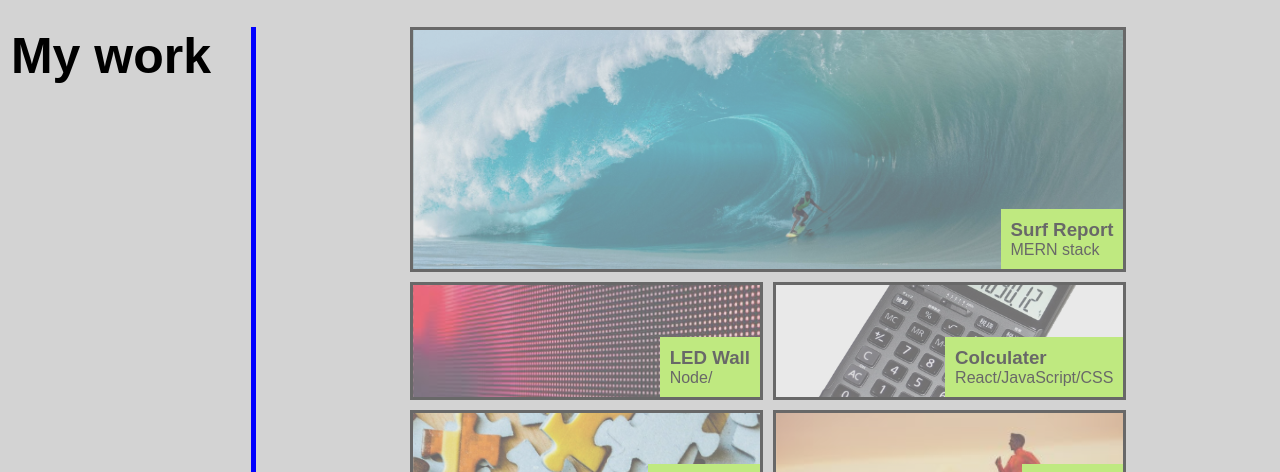
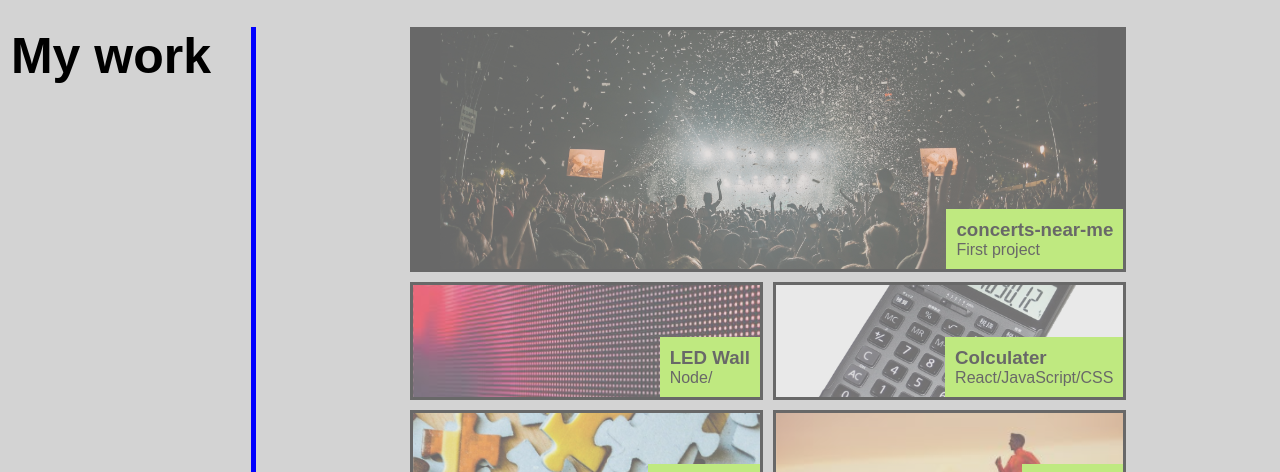
Before and after one commit to osayenko0315/advance-css-portfolio, a plain HTML site: page index.html in a window 1280 px wide. Shown: the part 735-1207 px from the top of the page. Drawn offline with Linux system fonts and the light colour scheme.

Commit message:
added project

```diff
--- a/assets/css/style.css
+++ b/assets/css/style.css
@@ -143,10 +143,10 @@ header nav ul li a:hover {
   opacity: 1.5;
 }
 
-.surf-report {
+.concerts-near-me {
   grid-column: 1/3;
   grid-row: span 2;
-  background-image: url("../images/surf.jpg");
+  background-image: url("../images/concert-image.jpg");
 
 }
 
--- a/index.html
+++ b/index.html
@@ -57,10 +57,10 @@
         <div class="projects-grid-wrapper">
             <div class="projects-grid">
 
-                <a href="#" target="_blank" class="project surf-report">
+                <a href="https://jrorem.github.io/concerts-near-me/" target="_blank" class="project concerts-near-me">
                     <div class="project-label">
-                        <h3>Surf Report</h3>
-                        <p>MERN stack</p>
+                        <h3>concerts-near-me</h3>
+                        <p>First project</p>
                     </div>
                 </a>
                 <a href="#" target="_blank" class="project led-wall">
```
Also changed, not shown: assets/images/concert-image.jpg (added), 1 other file.
